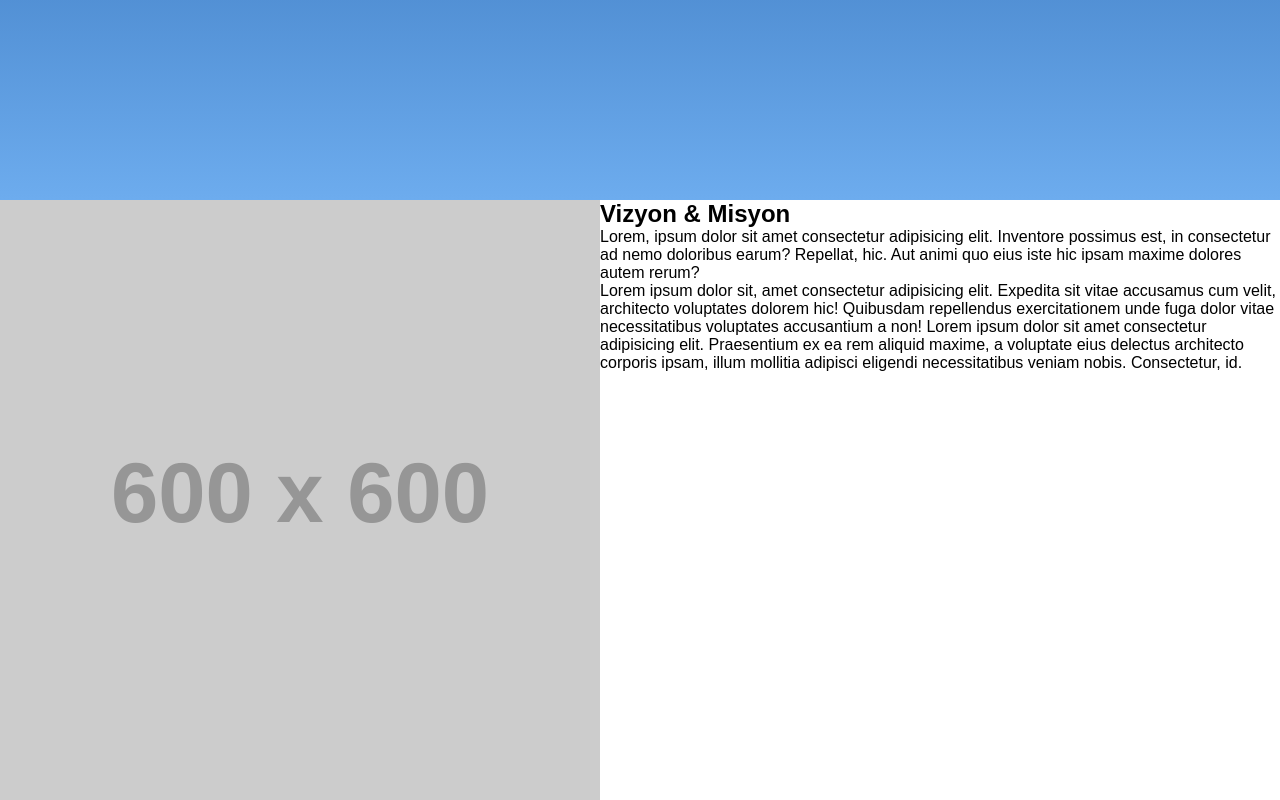
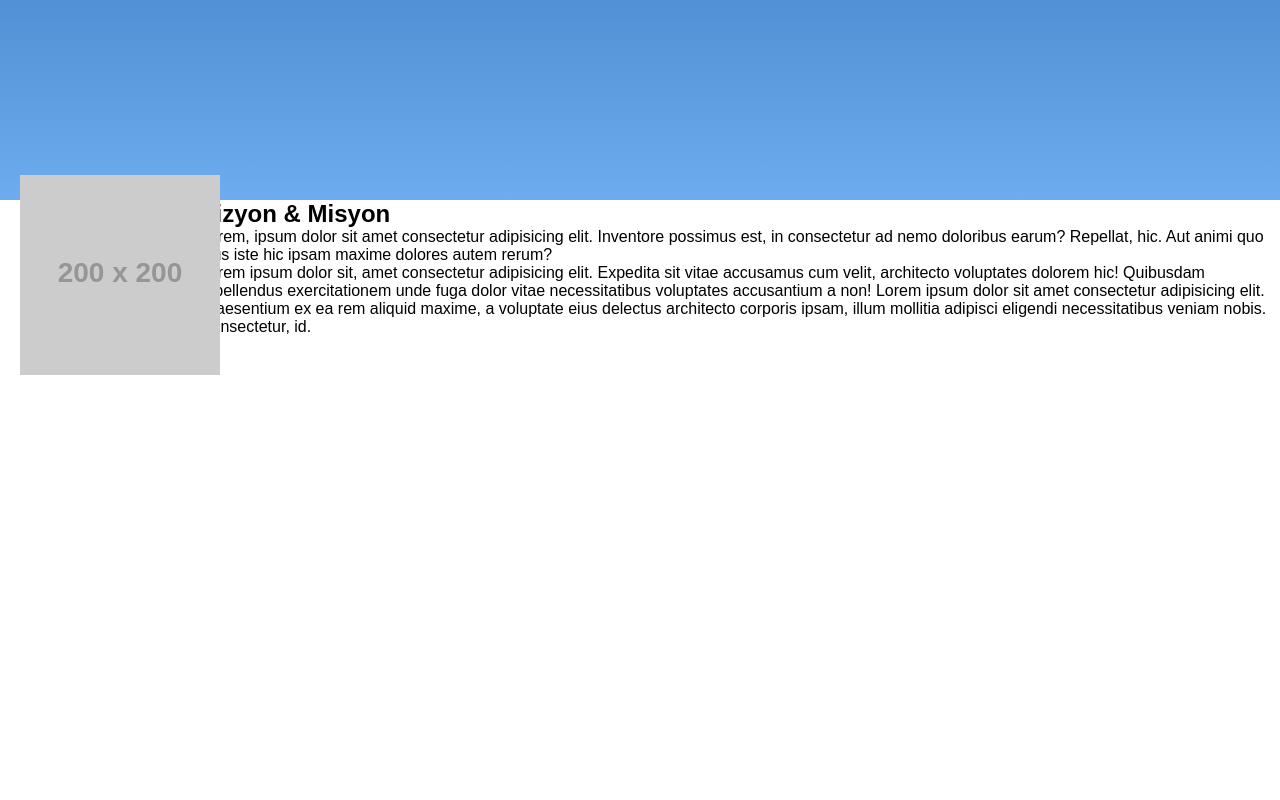
Before and after one commit to boschaiyadej/Devcamp-advancedCSS-1, a plain HTML site: page index.html in a window 1280 px wide. Shown: the part 600-1400 px from the top of the page. After the commit the page ends 1000 px from the top, so only its background shows below. Drawn offline with Linux system fonts and the light colour scheme; placeholder pictures from the web are drawn by us.

Commit message:
tranlaste project-img

```diff
--- a/index.html
+++ b/index.html
@@ -48,7 +48,7 @@
   <!-- hero -->
   <section>
     <div class="project">
-      <img src="https://via.placeholder.com/600x600" alt="logo" />
+      <img class="project-img" src="https://via.placeholder.com/200x200" alt="logo" />
       <div>
         <h2>Vizyon & Misyon</h2>
         <p>
--- a/styles.css
+++ b/styles.css
@@ -68,3 +68,7 @@ nav ul li a {
     display: flex;
     color: #000;
 }
+
+.project-img {
+    translate: 20px -25px;
+}
```
